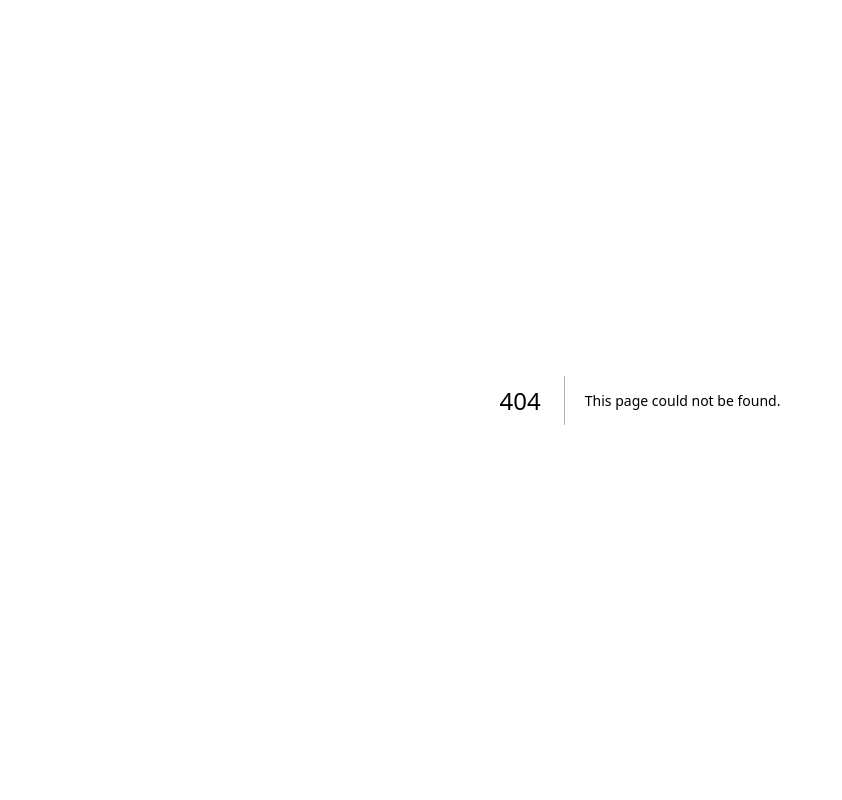
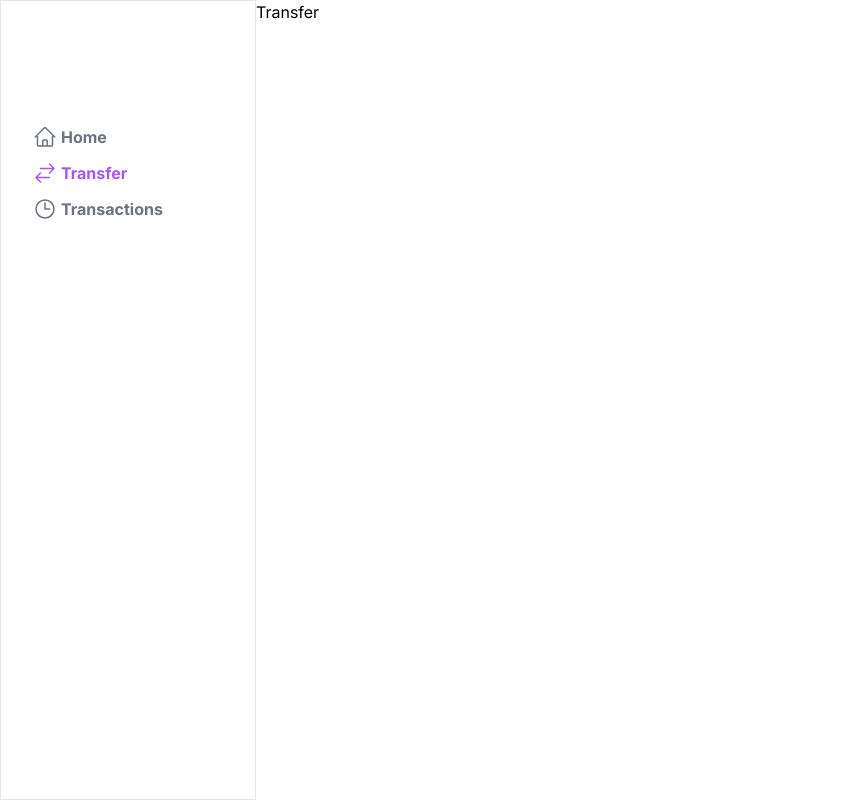
Before and after one commit to AyushShivhare79/Venmo, a Next.js app in the folder apps/user/: page /transfer in a window 1280 px wide. Before the commit this address had no page. Shown: the whole page, without its empty margins (0-842 px from the left). Built offline with nearby package versions, Linux system fonts and the light colour scheme.

Commit message:
created dashboard and layout

```diff
--- /dev/null
+++ b/apps/user/app/(dashboard)/dashboard/page.tsx
@@ -0,0 +1,5 @@
+const Home = () => {
+  return <div>Home</div>;
+};
+
+export default Home;
--- /dev/null
+++ b/apps/user/app/(dashboard)/layout.tsx
@@ -0,0 +1,77 @@
+import { SidebarItems } from "../components/SidebarItems";
+
+export default function Layout({ children }: any) {
+  return (
+    <>
+      <div className=" grid grid-cols-10 h-screen">
+        <div className="border col-span-2 pt-28 ">
+          <SidebarItems title="Home" href="/dashboard" icon={<Home />} />
+          <SidebarItems title="Transfer" href="/transfer" icon={<Transfer />} />
+          <SidebarItems
+            title="Transactions"
+            href="/transactions"
+            icon={<Transactions />}
+          />
+        </div>
+        <div className=" col-span-8">{children}</div>
+      </div>
+    </>
+  );
+}
+
+const Home = () => {
+  return (
+    <svg
+      xmlns="http://www.w3.org/2000/svg"
+      fill="none"
+      viewBox="0 0 24 24"
+      strokeWidth={1.5}
+      stroke="currentColor"
+      className="w-6 h-6"
+    >
+      <path
+        strokeLinecap="round"
+        strokeLinejoin="round"
+        d="m2.25 12 8.954-8.955c.44-.439 1.152-.439 1.591 0L21.75 12M4.5 9.75v10.125c0 .621.504 1.125 1.125 1.125H9.75v-4.875c0-.621.504-1.125 1.125-1.125h2.25c.621 0 1.125.504 1.125 1.125V21h4.125c.621 0 1.125-.504 1.125-1.125V9.75M8.25 21h8.25"
+      />
+    </svg>
+  );
+};
+
+const Transfer = () => {
+  return (
+    <svg
+      xmlns="http://www.w3.org/2000/svg"
+      fill="none"
+      viewBox="0 0 24 24"
+      strokeWidth={1.5}
+      stroke="currentColor"
+      className="w-6 h-6"
+    >
+      <path
+        strokeLinecap="round"
+        strokeLinejoin="round"
+        d="M7.5 21 3 16.5m0 0L7.5 12M3 16.5h13.5m0-13.5L21 7.5m0 0L16.5 12M21 7.5H7.5"
+      />
+    </svg>
+  );
+};
+
+const Transactions = () => {
+  return (
+    <svg
+      xmlns="http://www.w3.org/2000/svg"
+      fill="none"
+      viewBox="0 0 24 24"
+      strokeWidth={1.5}
+      stroke="currentColor"
+      className="w-6 h-6"
+    >
+      <path
+        strokeLinecap="round"
+        strokeLinejoin="round"
+        d="M12 6v6h4.5m4.5 0a9 9 0 1 1-18 0 9 9 0 0 1 18 0Z"
+      />
+    </svg>
+  );
+};
--- /dev/null
+++ b/apps/user/app/(dashboard)/transactions/page.tsx
@@ -0,0 +1,7 @@
+export default function Transactions() {
+  return (
+    <>
+      <div>Transactions</div>
+    </>
+  );
+}
--- /dev/null
+++ b/apps/user/app/(dashboard)/transfer/page.tsx
@@ -0,0 +1,9 @@
+const Transfer = () => {
+  return (
+    <>
+      <div>Transfer</div>
+    </>
+  );
+};
+
+export default Transfer;
--- /dev/null
+++ b/apps/user/app/components/SidebarItems.tsx
@@ -0,0 +1,31 @@
+"use client";
+
+import Link from "next/link";
+import { usePathname, useRouter } from "next/navigation";
+
+interface sidebarComp {
+  title: string;
+  href: string;
+  icon: any;
+}
+
+export function SidebarItems({ title, href, icon }: sidebarComp) {
+  const router = useRouter();
+  const params = usePathname();
+  const select = href === params;
+  return (
+    <>
+      <div
+        onClick={() => {
+          router.push(href);
+        }}
+        className={`flex ${select ? "text-purple-500" : "text-gray-500"} font-bold pl-8 pt-3 cursor-pointer`}
+      >
+        <div className="flex gap-1">
+          <div>{icon}</div>
+          <div>{title}</div>
+        </div>
+      </div>
+    </>
+  );
+}
```
Also changed, not shown: apps/user/app/components/Sidebar.tsx (deleted).
